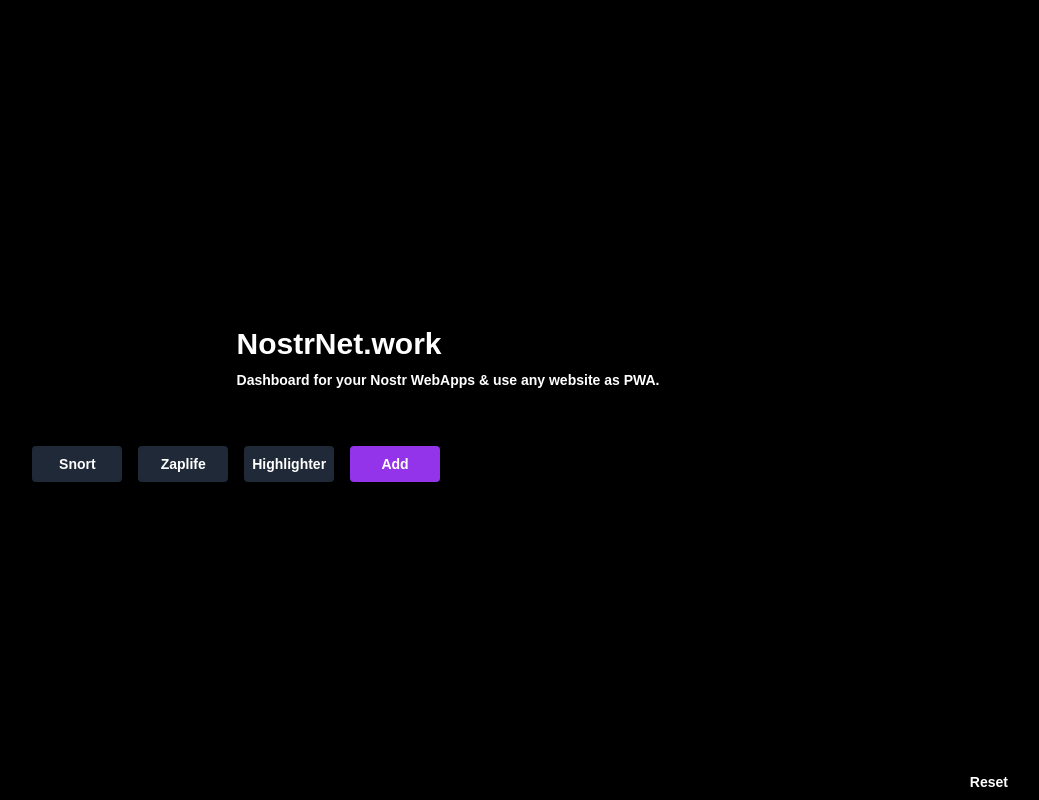
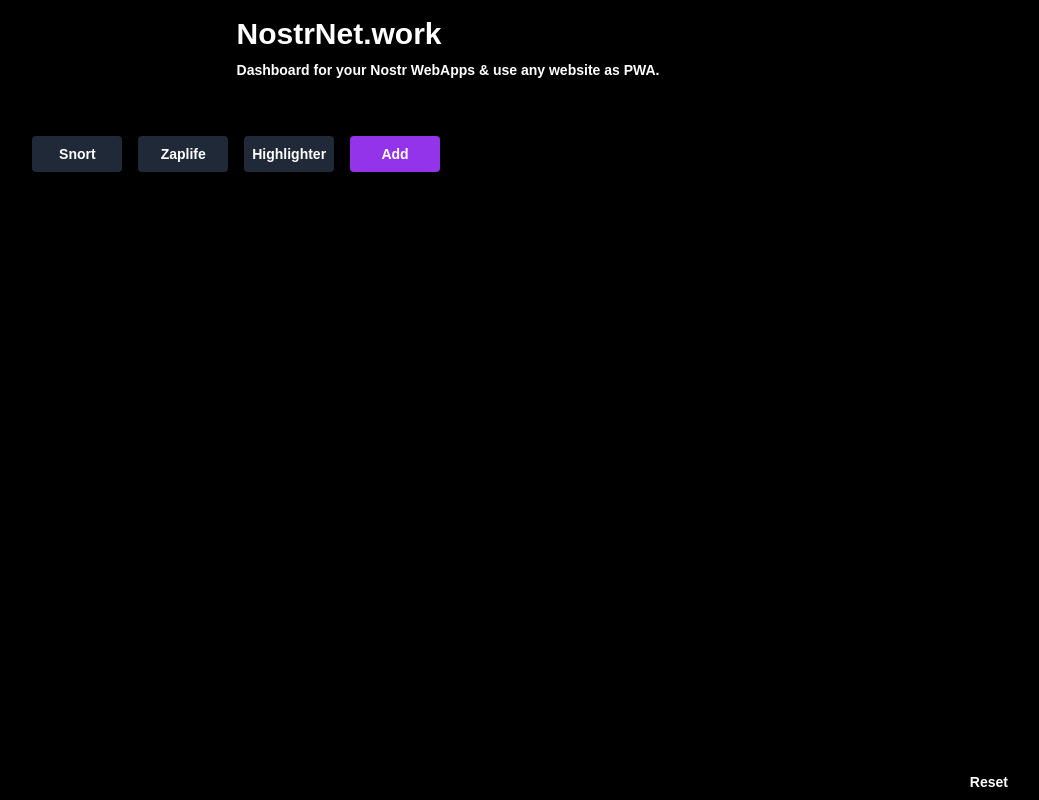
Before and after one commit to realiefan/nostrnet.work, a React (Create React App) app: page / in a window 1280 px wide. Shown: the whole page, without its empty margins (192-1231 px from the left). Built offline with nearby package versions, Linux system fonts and the light colour scheme.

Commit message:
Update App.js

```diff
--- a/src/App.js
+++ b/src/App.js
@@ -91,7 +91,7 @@
   }, [embeds, toggleEmbed]);
 
   return (
-    <div className="bg-black text-white min-h-screen flex flex-col justify-center items-center w-screen">
+    <div className="bg-black text-white min-h-screen flex flex-col justify-start items-center w-screen">
       {!buttonClicked && (
         <div style={{ position: 'relative', marginBottom: '2rem' }}>
           <div>
@@ -134,11 +134,7 @@
         </nav>
       ) : (
         <div className="pt-1 mb-0">
-          <a href="https://nostrapp.link/" rel="noopener noreferrer">
-            <button className="px-4 py-1 text-sm mr-2 rounded bg-gray-900 font-bold text-gray-200 ">
-              App Store
-            </button>
-          </a>
+
           <a rel="noopener noreferrer">
             <button
               className="px-4 py-1 text-sm mr-2 rounded bg-gray-900 font-bold text-gray-200"
```
